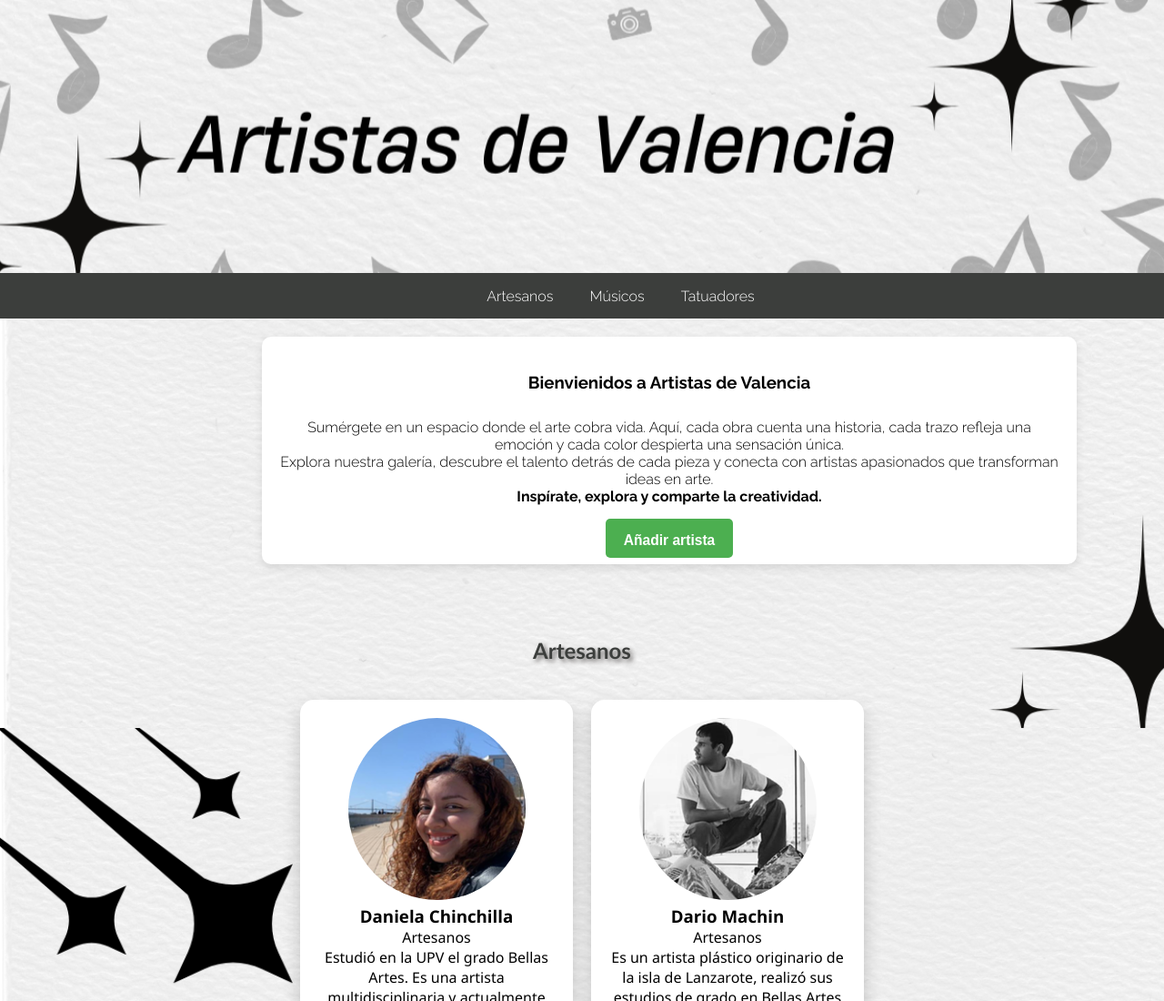
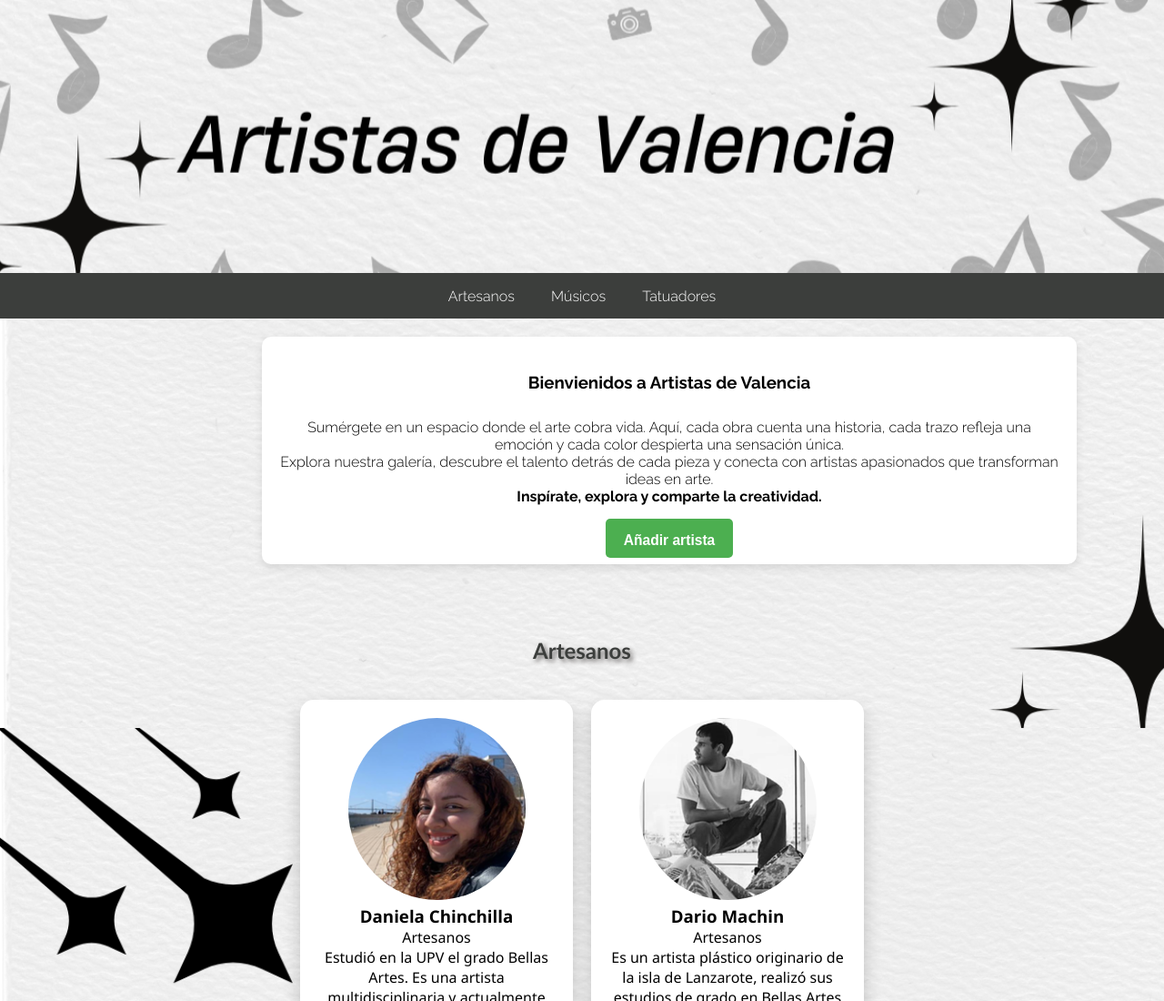
Before and after one commit to Itana4/Proyecto-Artista, a website built with Vite: page categorias.html in a window 1280 px wide. Shown: the top 1100 px of the page at 91% size. Built offline with nearby package versions, Linux system fonts and the light colour scheme; no server answers; a web font is replaced by a local one.

Commit message:
cambios css

```diff
--- a/categorias.css
+++ b/categorias.css
@@ -79,7 +79,7 @@ height: 50px;
 nav ul {
 list-style: none;
 margin: 0;
-padding-left: 85px;
+padding-left: 0;
 display: flex; /* Alinea los elementos en una fila horizontal */
 justify-content: center; /* Centra los elementos horizontalmente */
 flex: 1;
```
